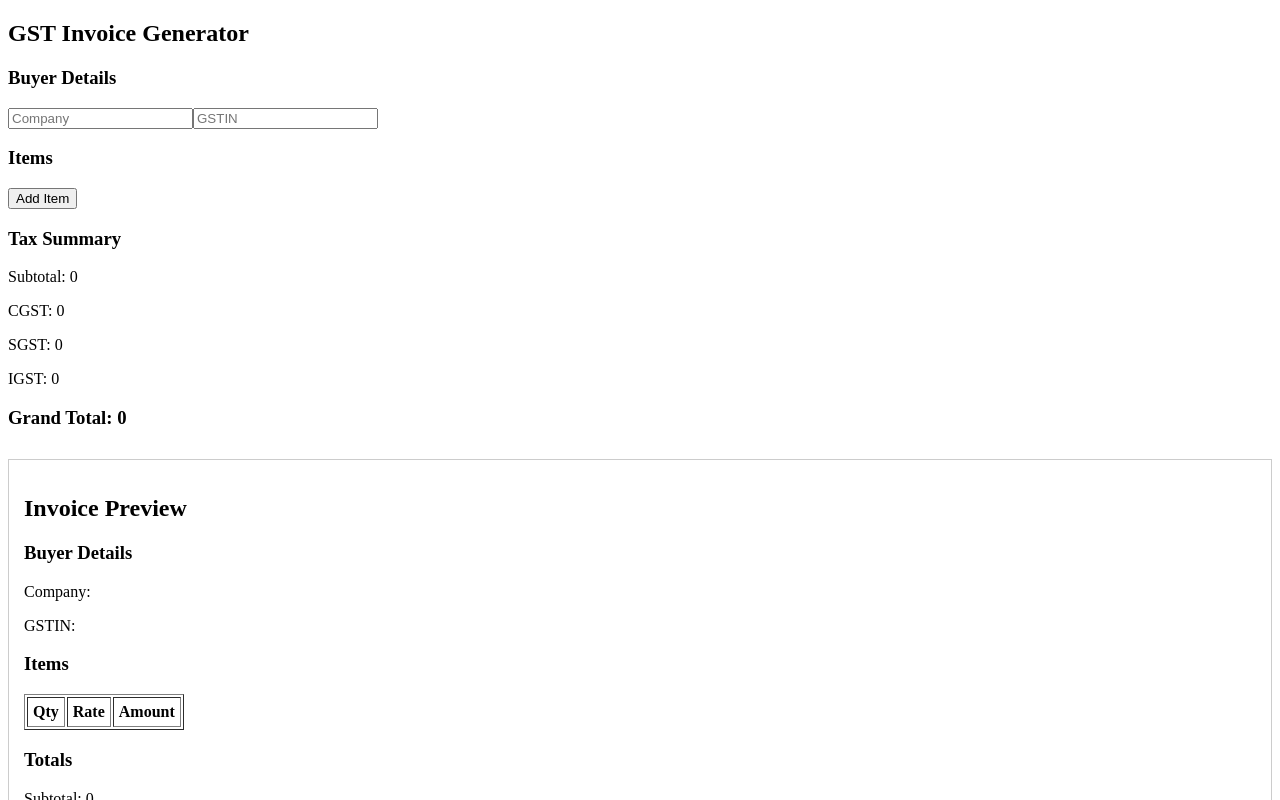
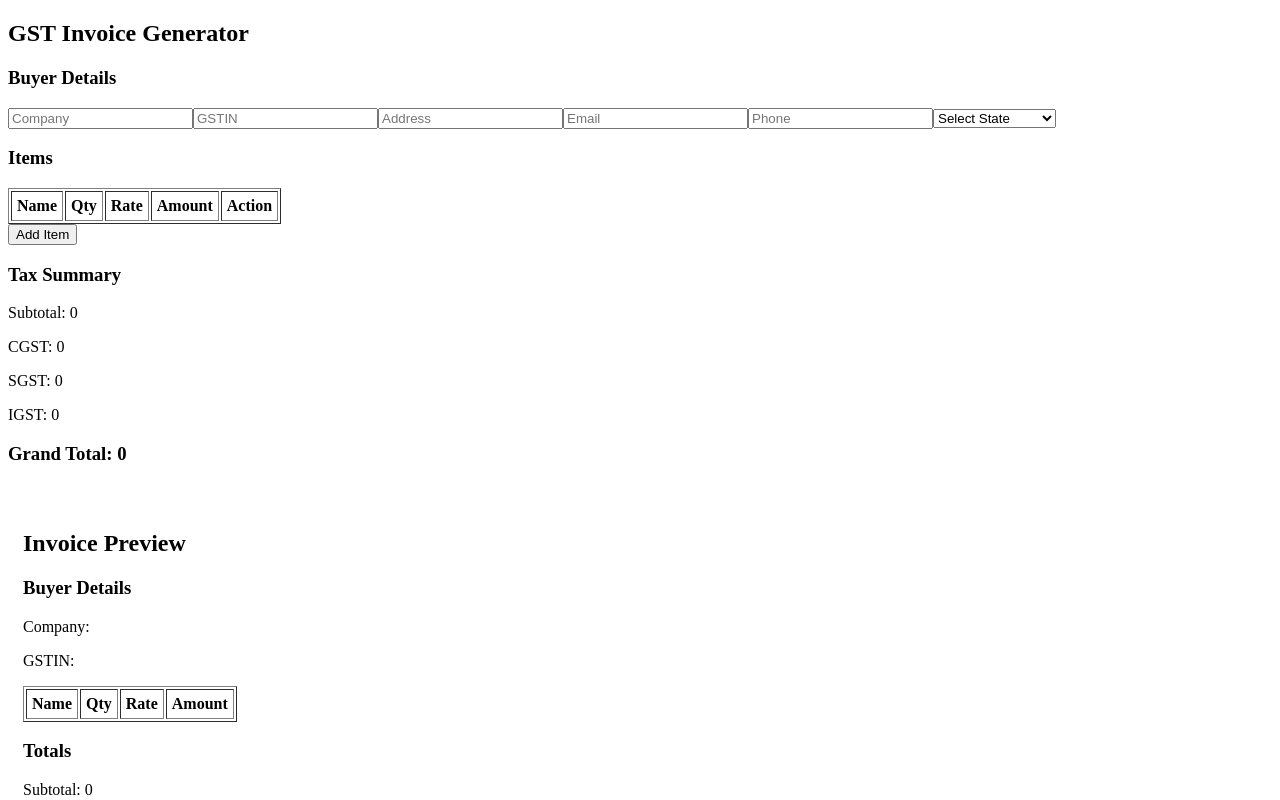
Before and after one commit to akankshaborhade95-ux/gst-invoice-generator, a React (Create React App) app: page / in a window 1280 px wide. Shown: the top 800 px of the page. Built offline with nearby package versions, Linux system fonts and the light colour scheme.

Commit message:
Add the State Data

```diff
--- a/src/components/InvoicePreview.jsx
+++ b/src/components/InvoicePreview.jsx
@@ -1,25 +1,30 @@
 import React from "react";
 
 function InvoicePreview({ buyer = {}, items = [], totals = {} }) {
+
   const grandTotal =
     totals.totalvalue +
     totals.totalcgst +
     totals.totalsgst +
     totals.totaligst;
 
+  function handlePrint() {
+    window.print();
+  }
+
   return (
-    <div style={{ marginTop: "30px", border: "1px solid #ccc", padding: "15px" }}>
+    <div style={{ marginTop: "30px", padding: "15px" }}>
+
       <h2>Invoice Preview</h2>
 
       <h3>Buyer Details</h3>
       <p>Company: {buyer.company}</p>
       <p>GSTIN: {buyer.gstin}</p>
 
-      <h3>Items</h3>
-
       <table border="1" cellPadding="5">
         <thead>
           <tr>
+            <th>Name</th>
             <th>Qty</th>
             <th>Rate</th>
             <th>Amount</th>
@@ -29,6 +34,7 @@ function InvoicePreview({ buyer = {}, items = [], totals = {} }) {
         <tbody>
           {items.map((item, i) => (
             <tr key={i}>
+              <td>{item.description}</td>
               <td>{item.quantity}</td>
               <td>{item.rate}</td>
               <td>{item.quantity * item.rate}</td>
@@ -44,6 +50,11 @@ function InvoicePreview({ buyer = {}, items = [], totals = {} }) {
       <p>IGST: {totals.totaligst}</p>
 
       <h2>Grand Total: {grandTotal}</h2>
+
+      <button onClick={handlePrint}>
+        Print Invoice
+      </button>
+
     </div>
   );
 }
--- a/src/components/LineItems.jsx
+++ b/src/components/LineItems.jsx
@@ -1,10 +1,16 @@
-function LineItems({ items = [], setItems = () => {} }) {
+import React from "react";
+
+function LineItems({ items = [], setItems }) {
 
   function addRow() {
     setItems([
       ...items,
-      { quantity: 1, rate: 0 }
-    ])
+      {
+        description: "",
+        quantity: 1,
+        rate: 0
+      }
+    ]);
   }
 
   function updateItem(index, field, value) {
@@ -14,15 +20,42 @@ function LineItems({ items = [], setItems = () => {} }) {
   }
 
   function deleteRow(index) {
-    setItems(items.filter((_, i) => i !== index));
+    const filtered = items.filter((_, i) => i !== index);
+    setItems(filtered);
   }
 
   return (
     <div>
+
       <h3>Items</h3>
 
+      <table border="1" cellPadding="5">
+
+        <thead>
+          <tr>
+            <th>Name</th>
+            <th>Qty</th>
+            <th>Rate</th>
+            <th>Amount</th>
+            <th>Action</th>
+          </tr>
+        </thead>
+
+        <tbody>
+
           {items.map((item, i) => (
-        <div key={i}>
+            <tr key={i}>
+
+              <td>
+                <input
+                  value={item.description}
+                  onChange={(e) =>
+                    updateItem(i, "description", e.target.value)
+                  }
+                />
+              </td>
+
+              <td>
                 <input
                   type="number"
                   value={item.quantity}
@@ -30,7 +63,9 @@ function LineItems({ items = [], setItems = () => {} }) {
                     updateItem(i, "quantity", Number(e.target.value))
                   }
                 />
+              </td>
 
+              <td>
                 <input
                   type="number"
                   value={item.rate}
@@ -38,13 +73,27 @@ function LineItems({ items = [], setItems = () => {} }) {
                     updateItem(i, "rate", Number(e.target.value))
                   }
                 />
+              </td>
 
+              <td>
+                {item.quantity * item.rate}
+              </td>
+
+              <td>
                 <button onClick={() => deleteRow(i)}>Delete</button>
-        </div>
+              </td>
+
+            </tr>
           ))}
 
+        </tbody>
+
+      </table>
+
       <button onClick={addRow}>Add Item</button>
+
     </div>
   );
 }
+
 export default LineItems;
--- a/src/components/PartyDetails.jsx
+++ b/src/components/PartyDetails.jsx
@@ -1,4 +1,7 @@
-function PartyDetails({ title = "Party Details", data = {}, setData = () => {} }) {
+import React from "react";
+import states from "../data/states";
+
+function PartyDetails({ title, data = {}, setData }) {
 
   function handleChange(e) {
     setData({
@@ -9,21 +12,59 @@ function PartyDetails({ title = "Party Details", data = {}, setData = () => {} }
 
   return (
     <div>
+
       <h3>{title}</h3>
 
       <input
         name="company"
         placeholder="Company"
-        value={data.company || ""}
+        value={data.company}
         onChange={handleChange}
       />
 
       <input
         name="gstin"
         placeholder="GSTIN"
-        value={data.gstin || ""}
+        value={data.gstin}
         onChange={handleChange}
       />
+
+      <input
+        name="address"
+        placeholder="Address"
+        value={data.address}
+        onChange={handleChange}
+      />
+
+      <input
+        name="email"
+        placeholder="Email"
+        value={data.email}
+        onChange={handleChange}
+      />
+
+      <input
+        name="phone"
+        placeholder="Phone"
+        value={data.phone}
+        onChange={handleChange}
+      />
+
+      <select
+        name="state"
+        value={data.state}
+        onChange={handleChange}
+      >
+        <option value="">Select State</option>
+
+        {states.map((s, i) => (
+          <option key={i} value={s.name}>
+            {s.name}
+          </option>
+        ))}
+
+      </select>
+
     </div>
   );
 }
--- a/src/data/states.js
+++ b/src/data/states.js
@@ -0,0 +1,14 @@
+const states = [
+  { name: "Maharashtra", code: "27" },
+  { name: "Gujarat", code: "24" },
+  { name: "Karnataka", code: "29" },
+  { name: "Tamil Nadu", code: "33" },
+  { name: "Delhi", code: "07" },
+  { name: "Uttar Pradesh", code: "09" },
+  { name: "Rajasthan", code: "08" },
+  { name: "Madhya Pradesh", code: "23" },
+  { name: "West Bengal", code: "19" },
+  { name: "Telangana", code: "36" }
+];
+
+export default states;
```
Also changed, not shown: src/utils/validation.js (+7 -0 lines). Lines whose indentation alone changed are shown as unchanged.
